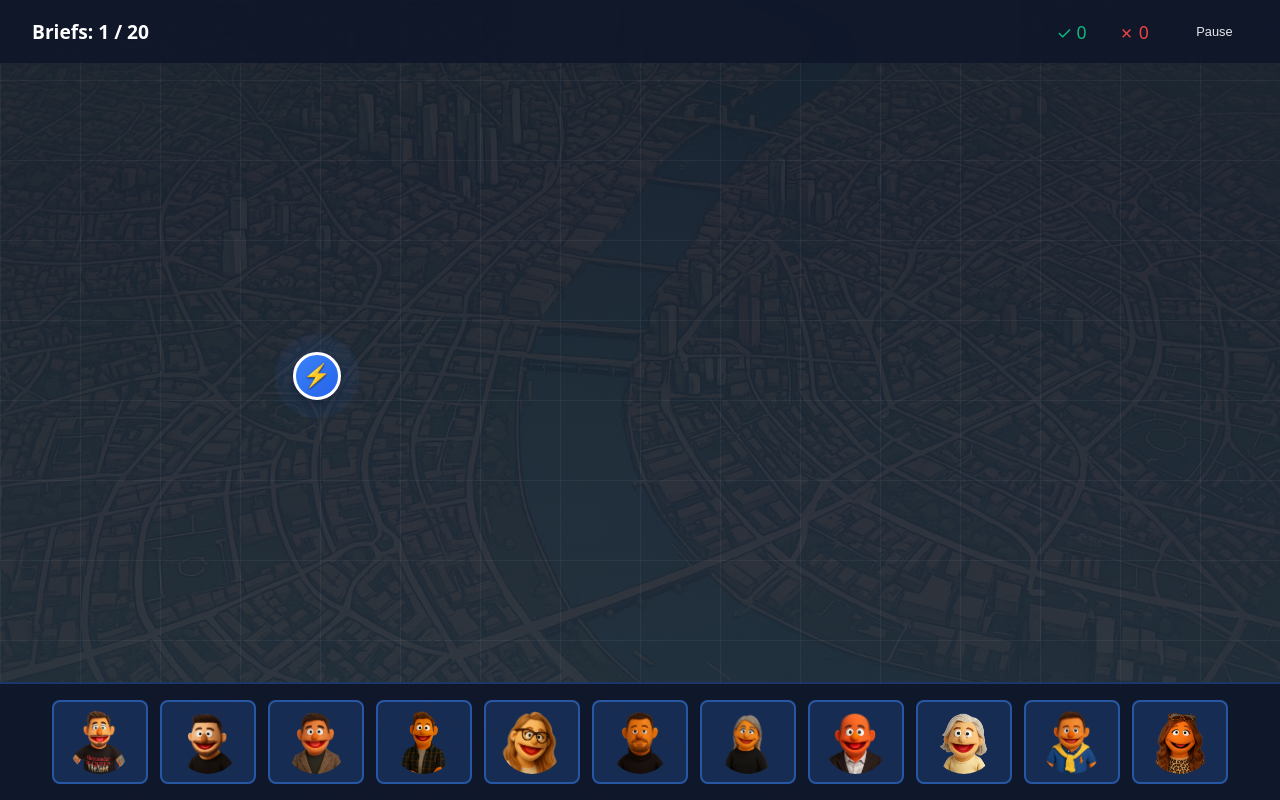
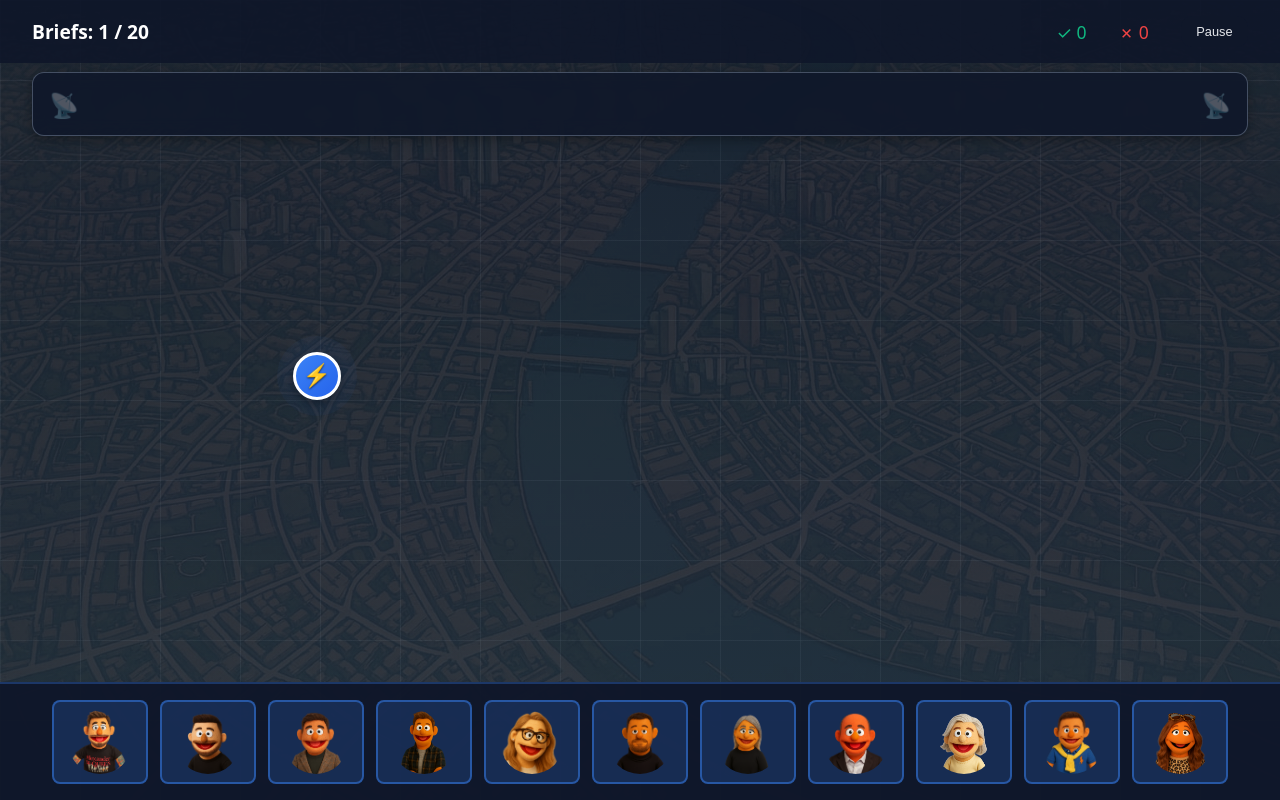
Before and after one commit to frazermacrobert/dispatch, a React (Vite) app: page / in a window 1280 px wide. Both pictures are taken after a click on the button "Play". Built offline with nearby package versions, Linux system fonts and the light colour scheme.

Commit message:
Update Intercom.tsx

```diff
--- a/src/components/Intercom.tsx
+++ b/src/components/Intercom.tsx
@@ -1,35 +1,214 @@
-import React from "react";
+import React, { useEffect, useState, useRef } from "react";
 import { Consultant } from "../game/types";
-import "./Intercom.css";
 
 interface IntercomProps {
-  dialogue: { consultantId: string; text: string } | null;
+  dialogue: {
+    consultantId: string;
+    text: string;
+  } | null;
   consultants: Consultant[];
 }
 
+const getAvatarFile = (id: string): string => {
+  switch (id) {
+    case "craig":
+      return "craig-design-1.png";
+    case "miles":
+      return "miles-motion-1.png";
+    case "ste":
+      return "ste-content-1.png";
+    default:
+      return `${id}-consultant-1.png`;
+  }
+};
+
 const Intercom: React.FC<IntercomProps> = ({ dialogue, consultants }) => {
+  const [displayText, setDisplayText] = useState("");
+  const [isAnimating, setIsAnimating] = useState(false);
+  const animationRef = useRef<number>();
+  const startTimeRef = useRef<number>();
+
+  useEffect(() => {
+    if (!dialogue) {
+      // Clear animation when dialogue is null
+      if (animationRef.current) {
+        cancelAnimationFrame(animationRef.current);
+      }
+      setDisplayText("");
+      setIsAnimating(false);
+      return;
+    }
+
+    // Start new ticker animation
+    setIsAnimating(true);
+    const fullText = dialogue.text;
+    const scrollDuration = 6000; // 6 seconds to scroll across
+    startTimeRef.current = Date.now();
+
+    const animate = () => {
+      const elapsed = Date.now() - startTimeRef.current!;
+      const progress = elapsed / scrollDuration;
+
+      if (progress >= 1) {
+        // Animation complete - clear everything
+        setDisplayText("");
+        setIsAnimating(false);
+        return;
+      }
+
+      // Calculate visible text based on progress
+      // Text enters from right and exits to left
+      const containerWidth = 100; // percentage
+      const textStartPos = 100 - (progress * 200); // Starts at 100%, ends at -100%
+
+      // Only show text when it's in the visible area
+      if (textStartPos < 100 && textStartPos > -100) {
+        setDisplayText(fullText);
+      }
+
+      animationRef.current = requestAnimationFrame(animate);
+    };
+
+    animate();
+
+    return () => {
+      if (animationRef.current) {
+        cancelAnimationFrame(animationRef.current);
+      }
+    };
+  }, [dialogue]);
+
   const consultant = dialogue
     ? consultants.find((c) => c.id === dialogue.consultantId)
     : null;
 
-  // Construct the image path. Assumes Vite serves from the `public` directory.
-  // Using Frazer as a fallback since the path is known to be good.
-  const imageUrl = consultant
-    ? `/dispatch/assets/consultants/${consultant.id}.png`
-    : "/dispatch/assets/consultants/frazer.png";
+  const avatarSrc = consultant
+    ? `${import.meta.env.BASE_URL}avatars/${getAvatarFile(consultant.id)}`
+    : "";
 
   return (
-    <div className={`intercom ${dialogue ? "visible" : ""}`}>
-      {dialogue && consultant && (
-        <div className="intercom-content">
+    <div
+      style={{
+        position: "absolute",
+        top: "4.5rem",
+        left: "2rem",
+        right: "2rem",
+        height: "4rem",
+        background: "rgba(15, 23, 42, 0.85)",
+        backdropFilter: "blur(8px)",
+        borderRadius: "0.75rem",
+        border: "1px solid rgba(148, 163, 184, 0.4)",
+        boxShadow: "0 4px 12px rgba(0, 0, 0, 0.3)",
+        display: "flex",
+        alignItems: "center",
+        gap: "1rem",
+        padding: "0 1rem",
+        zIndex: 90,
+        overflow: "hidden",
+      }}
+    >
+      {/* Broadcasting icon - left */}
+      <div
+        style={{
+          fontSize: "1.5rem",
+          opacity: isAnimating ? 1 : 0.3,
+          transition: "opacity 0.3s ease",
+          animation: isAnimating ? "pulse 2s ease-in-out infinite" : "none",
+        }}
+      >
+        📡
+      </div>
+
+      {/* Avatar box - left side */}
+      <div
+        style={{
+          width: "3rem",
+          height: "3rem",
+          borderRadius: "0.5rem",
+          border: "2px solid rgba(148, 163, 184, 0.5)",
+          background: "rgba(30, 41, 59, 0.9)",
+          display: "flex",
+          alignItems: "center",
+          justifyContent: "center",
+          overflow: "hidden",
+          flexShrink: 0,
+          opacity: isAnimating ? 1 : 0,
+          transform: isAnimating ? "scale(1)" : "scale(0.8)",
+          transition: "opacity 0.3s ease, transform 0.3s ease",
+        }}
+      >
+        {consultant && (
           <img
-            src={imageUrl}
+            src={avatarSrc}
             alt={consultant.name}
-            className="intercom-image"
+            style={{
+              width: "100%",
+              height: "100%",
+              objectFit: "cover",
+              borderRadius: "0.375rem",
+            }}
           />
-          <p>{dialogue.text}</p>
+        )}
+      </div>
+
+      {/* Ticker message area */}
+      <div
+        style={{
+          flex: 1,
+          height: "100%",
+          display: "flex",
+          alignItems: "center",
+          overflow: "hidden",
+          position: "relative",
+        }}
+      >
+        <div
+          style={{
+            position: "absolute",
+            whiteSpace: "nowrap",
+            fontSize: "0.95rem",
+            color: "#e5e7eb",
+            fontWeight: 500,
+            animation: isAnimating ? "ticker 6s linear forwards" : "none",
+            letterSpacing: "0.02em",
+          }}
+        >
+          {displayText}
         </div>
-      )}
+      </div>
+
+      {/* Broadcasting icon - right */}
+      <div
+        style={{
+          fontSize: "1.5rem",
+          opacity: isAnimating ? 1 : 0.3,
+          transition: "opacity 0.3s ease",
+          animation: isAnimating ? "pulse 2s ease-in-out infinite 1s" : "none",
+        }}
+      >
+        📡
+      </div>
+
+      {/* CSS animations injected via style tag */}
+      <style>{`
+        @keyframes ticker {
+          0% {
+            transform: translateX(100%);
+          }
+          100% {
+            transform: translateX(-100%);
+          }
+        }
+
+        @keyframes pulse {
+          0%, 100% {
+            opacity: 1;
+          }
+          50% {
+            opacity: 0.4;
+          }
+        }
+      `}</style>
     </div>
   );
 };
```
